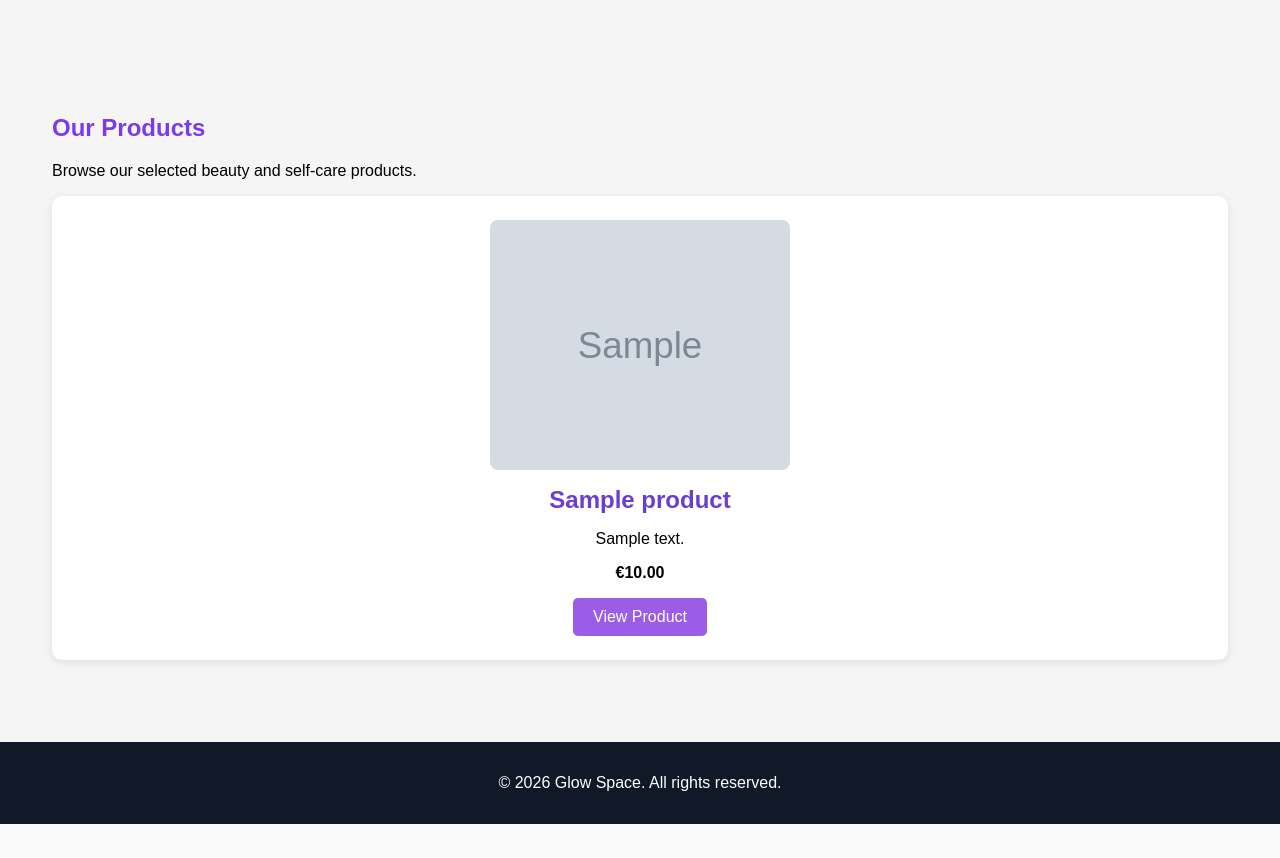
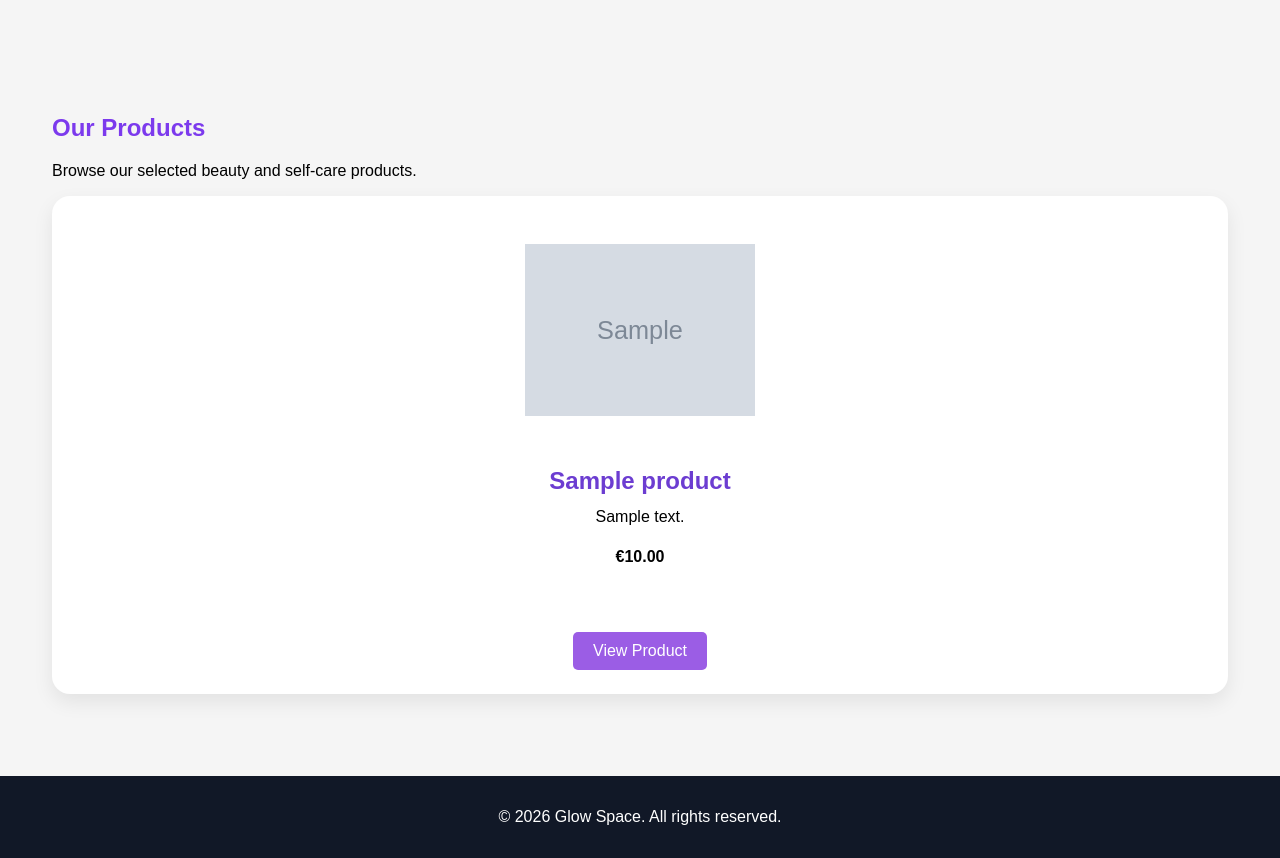
Before and after one commit to vera-com/glow-space, a Django app: page /products/ in a window 1280 px wide. Shown: the part 48-906 px from the top of the page. Before the commit the page ends 872 px from the top, so only its background shows below. Run offline with Django 5.2, Linux system fonts and the light colour scheme; tables that the repository leaves empty hold one stand-in row (values such as "Sample post"); grey boxes marked "Sample" are stand-in pictures.

Commit message:
Add product images and improve presentation.

```diff
--- a/static/css/style.css
+++ b/static/css/style.css
@@ -556,25 +556,32 @@ nav {
    display: grid;
    grid-template-columns: repeat(auto-fit, minmax(250px, 1fr));
    gap: 30px;
+   align-items: stretch;
 }
 
 .product-card {
    background: #fff;
-    border-radius: 10px;
+   border-radius: 18px;
    padding: 1.5rem;
    text-align: center;
-    box-shadow: 0 2px 8px rgba(0, 0, 0, 0.1);
-    transition: transform .3s ease;
+   box-shadow: 0 8px 20px rgba(0, 0, 0, .08);
+   transition: transform .3s ease, box-shadow .3s ease;
+   display: flex;
+   flex-direction: column;
+   justify-content: space-between;
+   min-height: 450px;
 }
 
 .product-card img {
    width: 100%;
-    max-width: 300px;
-    height: 250px;
-    object-fit: cover;
-    border-radius: 8px;
+   max-width: 230px;
+   height: 200px;
+   object-fit: contain;
+   border-radius: 10px;
    display: block;
-    margin: 0 auto 1rem;
+   margin: 0 auto 0.75rem;
+   background: #ffffff;
+   padding: 10px;
 }
 
 .product-card h2 {
@@ -582,10 +589,26 @@ nav {
     color: #6c3dd1;
 }
 
+.product-card p {
+    max-width: 220px;
+    line-height: 1.5;
+    margin: 0 auto 1rem;
+}
+
 .product-price {
     font-weight: bold;
     font-size: 1.1rem;
     margin: 10px 0;
+}
+
+.product-card:hover {
+   transform: translateY(-6px);
+   box-shadow: 0 10px 25px rgba(0, 0, 0, .15);
+}
+
+.product-card .buy-btn {
+   margin-top: auto;
+   align-self: center;
 }
 
 .buy-btn {
@@ -619,7 +642,7 @@ nav {
 .product-detail-card {
     background: #fff;
     border-radius: 12px;
-    padding: 2rem;
+    padding: 3rem;
     display: grid;
     grid-template-columns: 1fr 1fr;
     gap: 2rem;
@@ -627,12 +650,24 @@ nav {
     box-shadow: 0 4px 15px rgba(0, 0, 0, 0.1);
 }
 
+.product-detail-card h1 {
+    font-size: 2.4rem;
+}
+
 .product-detail-card img {
    width: 100%;
-    max-width: 420px;
-    height: 350px;
-    object-fit: cover;
+   max-width: 460px;
+   height: 420px;
+   object-fit: contain;
    border-radius: 10px;
+   background: #fafafa;
+   padding: 10px;
+}
+
+.product-price {
+    font-size: 1.6rem;
+    color: #7c3aed;
+    font-weight: 700;
 }
 
 .product-actions {
```
Also changed, not shown: media/products/15-in-1_Hydrating_Conditioner.jpg (added), media/products/15-in-1_Hydrating_Conditioner_2.jpg (added), media/products/15-in-1_Hydrating_Conditioner_Twe3nbL.jpg (added), media/products/15-in-1_Revitalising_Shampoo.jpg (added), media/products/15-in-1_Revitalising_Shampoo_2.jpg (added), media/products/15-in-1_Revitalising_Shampoo_MwH4RXB.jpg (added), media/products/Botanical_Hair_Growth_Oil.jpg (added), media/products/Coffee_Deep_Conditioning_Hair_Mask.jpg (added), media/products/Complete_Hair_Care_Collection.jpg (added), media/products/Intensive_Hair_Repair_Butter.jpg (added), media/products/Tumeric_Glow_Body_Oil.jpg (added). Lines whose indentation alone changed are shown as unchanged.
